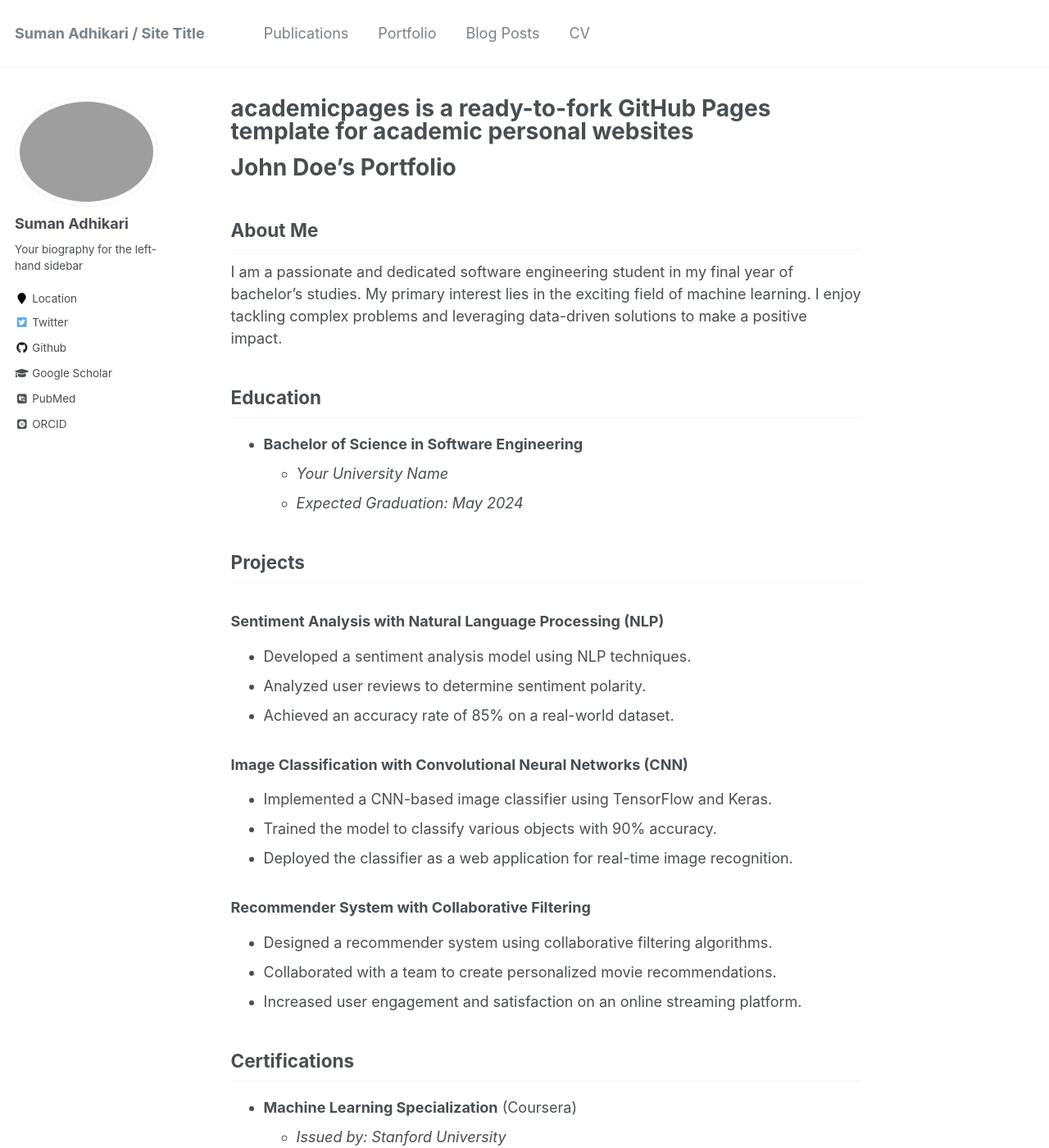
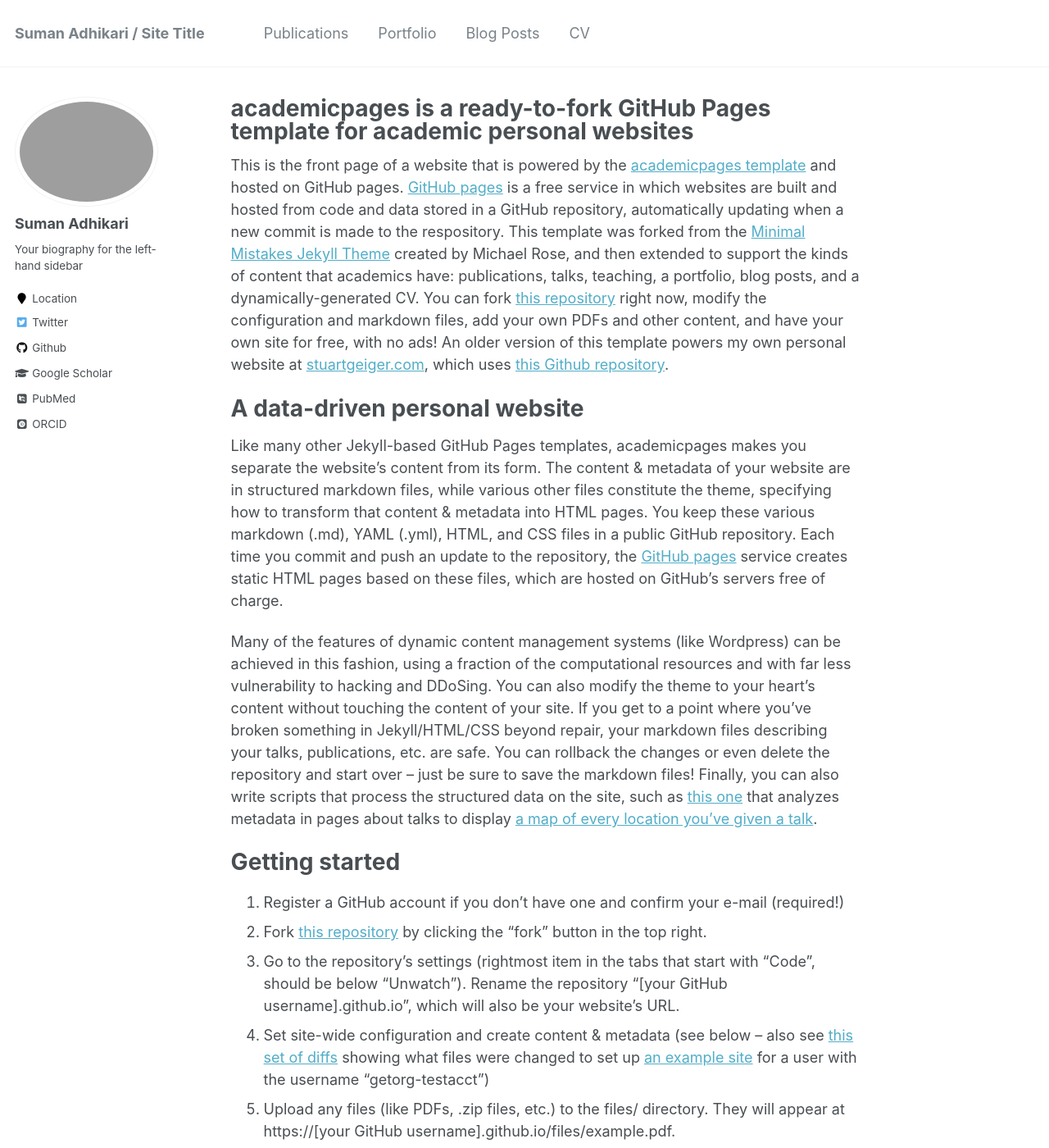
Before and after one commit to thesuman74/portfolio, a Jekyll site: the page built from _pages/about.md, in a window 1280 px wide and 1400 px high. Shown: the whole window at 82% size. Built offline with Jekyll 4.4.1, drawn with Linux system fonts in a browser that asks for light colours; some web fonts are replaced; some of the changed text lies outside the part shown.

Commit message:
undo admin change

```diff
--- a/_pages/about.md
+++ b/_pages/about.md
@@ -7,47 +7,44 @@
   - /about/
   - /about.html
 ---
-# John Doe's Portfolio
 
-## About Me
-I am a passionate and dedicated software engineering student in my final year of bachelor's studies. My primary interest lies in the exciting field of machine learning. I enjoy tackling complex problems and leveraging data-driven solutions to make a positive impact.
+This is the front page of a website that is powered by the [academicpages template](https://github.com/academicpages/academicpages.github.io) and hosted on GitHub pages. [GitHub pages](https://pages.github.com) is a free service in which websites are built and hosted from code and data stored in a GitHub repository, automatically updating when a new commit is made to the respository. This template was forked from the [Minimal Mistakes Jekyll Theme](https://mmistakes.github.io/minimal-mistakes/) created by Michael Rose, and then extended to support the kinds of content that academics have: publications, talks, teaching, a portfolio, blog posts, and a dynamically-generated CV. You can fork [this repository](https://github.com/academicpages/academicpages.github.io) right now, modify the configuration and markdown files, add your own PDFs and other content, and have your own site for free, with no ads! An older version of this template powers my own personal website at [stuartgeiger.com](http://stuartgeiger.com), which uses [this Github repository](https://github.com/staeiou/staeiou.github.io).
 
-## Education
-- **Bachelor of Science in Software Engineering**
-  - *Your University Name*
-  - *Expected Graduation: May 2024*
+A data-driven personal website
+======
+Like many other Jekyll-based GitHub Pages templates, academicpages makes you separate the website's content from its form. The content & metadata of your website are in structured markdown files, while various other files constitute the theme, specifying how to transform that content & metadata into HTML pages. You keep these various markdown (.md), YAML (.yml), HTML, and CSS files in a public GitHub repository. Each time you commit and push an update to the repository, the [GitHub pages](https://pages.github.com/) service creates static HTML pages based on these files, which are hosted on GitHub's servers free of charge.
 
-## Projects
+Many of the features of dynamic content management systems (like Wordpress) can be achieved in this fashion, using a fraction of the computational resources and with far less vulnerability to hacking and DDoSing. You can also modify the theme to your heart's content without touching the content of your site. If you get to a point where you've broken something in Jekyll/HTML/CSS beyond repair, your markdown files describing your talks, publications, etc. are safe. You can rollback the changes or even delete the repository and start over -- just be sure to save the markdown files! Finally, you can also write scripts that process the structured data on the site, such as [this one](https://github.com/academicpages/academicpages.github.io/blob/master/talkmap.ipynb) that analyzes metadata in pages about talks to display [a map of every location you've given a talk](https://academicpages.github.io/talkmap.html).
 
-### Sentiment Analysis with Natural Language Processing (NLP)
-- Developed a sentiment analysis model using NLP techniques.
-- Analyzed user reviews to determine sentiment polarity.
-- Achieved an accuracy rate of 85% on a real-world dataset.
+Getting started
+======
+1. Register a GitHub account if you don't have one and confirm your e-mail (required!)
+1. Fork [this repository](https://github.com/academicpages/academicpages.github.io) by clicking the "fork" button in the top right.
+1. Go to the repository's settings (rightmost item in the tabs that start with "Code", should be below "Unwatch"). Rename the repository "[your GitHub username].github.io", which will also be your website's URL.
+1. Set site-wide configuration and create content & metadata (see below -- also see [this set of diffs](http://archive.is/3TPas) showing what files were changed to set up [an example site](https://getorg-testacct.github.io) for a user with the username "getorg-testacct")
+1. Upload any files (like PDFs, .zip files, etc.) to the files/ directory. They will appear at https://[your GitHub username].github.io/files/example.pdf.
+1. Check status by going to the repository settings, in the "GitHub pages" section
 
-### Image Classification with Convolutional Neural Networks (CNN)
-- Implemented a CNN-based image classifier using TensorFlow and Keras.
-- Trained the model to classify various objects with 90% accuracy.
-- Deployed the classifier as a web application for real-time image recognition.
+Site-wide configuration
+------
+The main configuration file for the site is in the base directory in [_config.yml](https://github.com/academicpages/academicpages.github.io/blob/master/_config.yml), which defines the content in the sidebars and other site-wide features. You will need to replace the default variables with ones about yourself and your site's github repository. The configuration file for the top menu is in [_data/navigation.yml](https://github.com/academicpages/academicpages.github.io/blob/master/_data/navigation.yml). For example, if you don't have a portfolio or blog posts, you can remove those items from that navigation.yml file to remove them from the header.
 
-### Recommender System with Collaborative Filtering
-- Designed a recommender system using collaborative filtering algorithms.
-- Collaborated with a team to create personalized movie recommendations.
-- Increased user engagement and satisfaction on an online streaming platform.
+Create content & metadata
+------
+For site content, there is one markdown file for each type of content, which are stored in directories like _publications, _talks, _posts, _teaching, or _pages. For example, each talk is a markdown file in the [_talks directory](https://github.com/academicpages/academicpages.github.io/tree/master/_talks). At the top of each markdown file is structured data in YAML about the talk, which the theme will parse to do lots of cool stuff. The same structured data about a talk is used to generate the list of talks on the [Talks page](https://academicpages.github.io/talks), each [individual page](https://academicpages.github.io/talks/2012-03-01-talk-1) for specific talks, the talks section for the [CV page](https://academicpages.github.io/cv), and the [map of places you've given a talk](https://academicpages.github.io/talkmap.html) (if you run this [python file](https://github.com/academicpages/academicpages.github.io/blob/master/talkmap.py) or [Jupyter notebook](https://github.com/academicpages/academicpages.github.io/blob/master/talkmap.ipynb), which creates the HTML for the map based on the contents of the _talks directory).
 
-## Certifications
-- **Machine Learning Specialization** (Coursera)
-  - *Issued by: Stanford University*
-  - Completed a series of courses covering machine learning fundamentals, supervised and unsupervised learning, and deep learning.
+**Markdown generator**
 
-- **Deep Learning Specialization** (Coursera)
-  - *Issued by: deeplearning.ai*
-  - Gained expertise in deep neural networks, convolutional networks, sequence models, and natural language processing.
+I have also created [a set of Jupyter notebooks](https://github.com/academicpages/academicpages.github.io/tree/master/markdown_generator
+) that converts a CSV containing structured data about talks or presentations into individual markdown files that will be properly formatted for the academicpages template. The sample CSVs in that directory are the ones I used to create my own personal website at stuartgeiger.com. My usual workflow is that I keep a spreadsheet of my publications and talks, then run the code in these notebooks to generate the markdown files, then commit and push them to the GitHub repository.
 
-- **Python for Data Science and Machine Learning Bootcamp** (Udemy)
-  - *Issued by: Udemy*
-  - Mastered Python programming and its applications in data science and machine learning.
+How to edit your site's GitHub repository
+------
+Many people use a git client to create files on their local computer and then push them to GitHub's servers. If you are not familiar with git, you can directly edit these configuration and markdown files directly in the github.com interface. Navigate to a file (like [this one](https://github.com/academicpages/academicpages.github.io/blob/master/_talks/2012-03-01-talk-1.md) and click the pencil icon in the top right of the content preview (to the right of the "Raw | Blame | History" buttons). You can delete a file by clicking the trashcan icon to the right of the pencil icon. You can also create new files or upload files by navigating to a directory and clicking the "Create new file" or "Upload files" buttons.
 
-## Contact
-Feel free to connect with me via [LinkedIn](https://www.linkedin.com/in/johndoe) or email at johndoe@email.com. I am open to collaboration and always eager to learn and contribute to exciting machine learning projects.
+Example: editing a markdown file for a talk
+![Editing a markdown file for a talk](/images/editing-talk.png)
 
-Let's shape the future together!
+For more info
+------
+More info about configuring academicpages can be found in [the guide](https://academicpages.github.io/markdown/). The [guides for the Minimal Mistakes theme](https://mmistakes.github.io/minimal-mistakes/docs/configuration/) (which this theme was forked from) might also be helpful.
```
